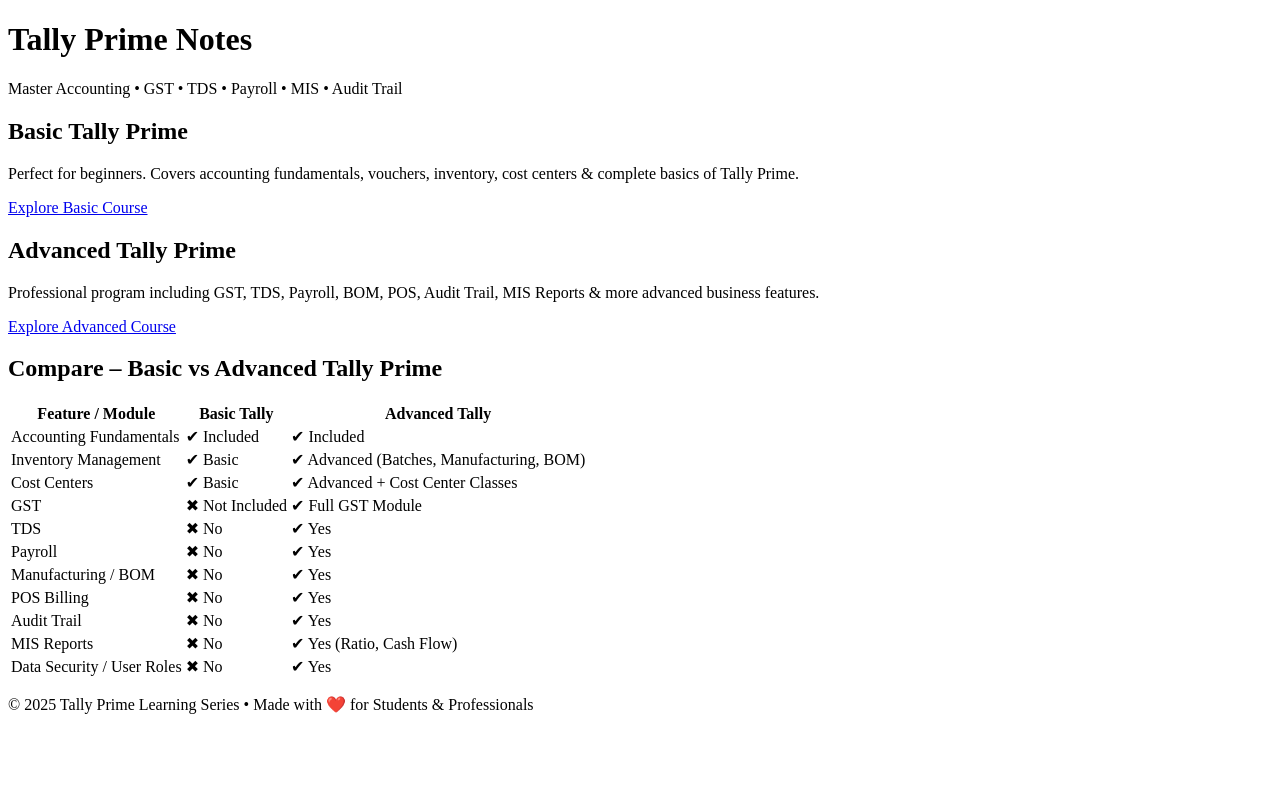
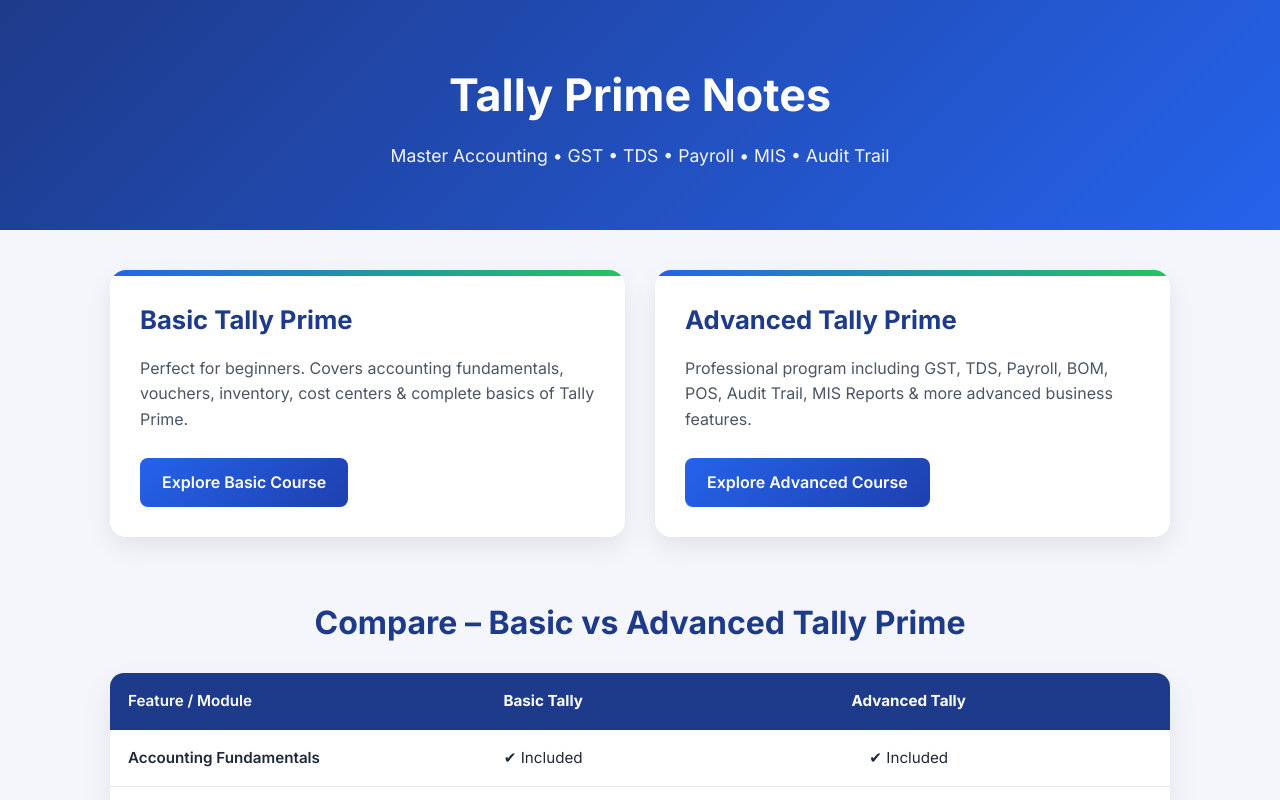
Before and after one commit to advancedtallyprime/adv-tally-prime-notes, a plain HTML site: page index.html in a window 1280 px wide. Shown: the top 800 px of the page. Drawn offline with Linux system fonts and the light colour scheme.

Commit message:
Update index.html

```diff
--- a/index.html
+++ b/index.html
@@ -6,7 +6,199 @@
     <title>Tally Prime Courses – Home</title>
 
     <!-- Link external universal CSS -->
-    <link rel="stylesheet" href="tally-notes/style.css">
+<style>
+/* Google Font */
+@import url('https://fonts.googleapis.com/css2?family=Inter:wght@400;500;600;700&display=swap');
+
+/* Reset */
+* {
+    margin: 0;
+    padding: 0;
+    box-sizing: border-box;
+}
+
+/* Body */
+body {
+    font-family: 'Inter', sans-serif;
+    background: #f4f6fb;
+    color: #1f2937;
+    line-height: 1.6;
+}
+
+/* Header */
+header {
+    background: linear-gradient(135deg, #1e3a8a, #2563eb);
+    color: #fff;
+    text-align: center;
+    padding: 60px 20px;
+}
+
+header h1 {
+    font-size: 2.8rem;
+    font-weight: 700;
+    margin-bottom: 10px;
+}
+
+header p {
+    font-size: 1.1rem;
+    opacity: 0.95;
+}
+
+/* Container */
+.container {
+    max-width: 1100px;
+    margin: 40px auto;
+    padding: 0 20px;
+}
+
+/* Course Section */
+.course-section {
+    display: grid;
+    grid-template-columns: repeat(auto-fit, minmax(280px, 1fr));
+    gap: 30px;
+    margin-bottom: 60px;
+}
+
+/* Course Cards */
+.box {
+    background: #ffffff;
+    border-radius: 16px;
+    padding: 30px;
+    box-shadow: 0 10px 25px rgba(0, 0, 0, 0.08);
+    transition: all 0.3s ease;
+    position: relative;
+    overflow: hidden;
+}
+
+.box::before {
+    content: "";
+    position: absolute;
+    top: 0;
+    left: 0;
+    width: 100%;
+    height: 6px;
+    background: linear-gradient(90deg, #2563eb, #22c55e);
+}
+
+.box:hover {
+    transform: translateY(-8px);
+    box-shadow: 0 18px 40px rgba(0, 0, 0, 0.12);
+}
+
+.box h2 {
+    font-size: 1.6rem;
+    margin-bottom: 15px;
+    color: #1e3a8a;
+}
+
+.box p {
+    font-size: 1rem;
+    color: #4b5563;
+    margin-bottom: 25px;
+}
+
+/* Buttons */
+.btn {
+    display: inline-block;
+    padding: 12px 22px;
+    background: linear-gradient(135deg, #2563eb, #1e40af);
+    color: #ffffff;
+    text-decoration: none;
+    font-weight: 600;
+    border-radius: 8px;
+    transition: all 0.3s ease;
+}
+
+.btn:hover {
+    background: linear-gradient(135deg, #1e40af, #2563eb);
+    transform: scale(1.05);
+}
+
+/* Table Title */
+.table-title {
+    text-align: center;
+    font-size: 2rem;
+    margin: 50px 0 25px;
+    color: #1e3a8a;
+    font-weight: 700;
+}
+
+/* Table */
+table {
+    width: 100%;
+    border-collapse: collapse;
+    background: #ffffff;
+    border-radius: 14px;
+    overflow: hidden;
+    box-shadow: 0 12px 30px rgba(0, 0, 0, 0.08);
+    margin-bottom: 60px;
+}
+
+thead {
+    background: #1e3a8a;
+    color: #ffffff;
+}
+
+th, td {
+    padding: 16px 18px;
+    text-align: center;
+    font-size: 0.95rem;
+}
+
+th:first-child,
+td:first-child {
+    text-align: left;
+    font-weight: 600;
+}
+
+tbody tr {
+    border-bottom: 1px solid #e5e7eb;
+}
+
+tbody tr:last-child {
+    border-bottom: none;
+}
+
+tbody tr:hover {
+    background: #f1f5ff;
+}
+
+/* Advanced Column Highlight */
+td.adv {
+    color: #15803d;
+    font-weight: 600;
+}
+
+/* Footer */
+footer {
+    background: #0f172a;
+    color: #e5e7eb;
+    text-align: center;
+    padding: 25px 15px;
+    font-size: 0.9rem;
+}
+
+footer p {
+    opacity: 0.9;
+}
+
+/* Responsive */
+@media (max-width: 768px) {
+    header h1 {
+        font-size: 2.2rem;
+    }
+
+    .table-title {
+        font-size: 1.6rem;
+    }
+
+    th, td {
+        padding: 14px 12px;
+        font-size: 0.9rem;
+    }
+}
+
+</style>
 </head>
 <body>
 
```
